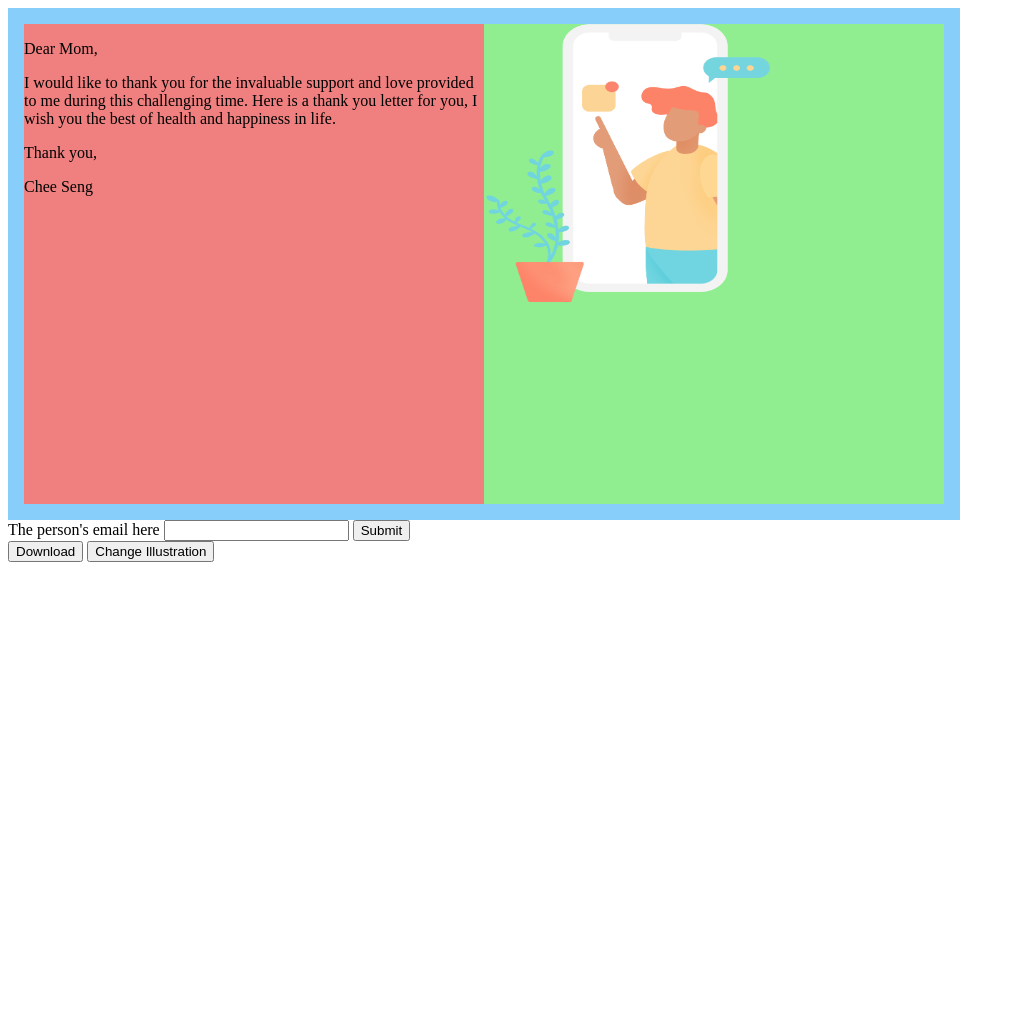
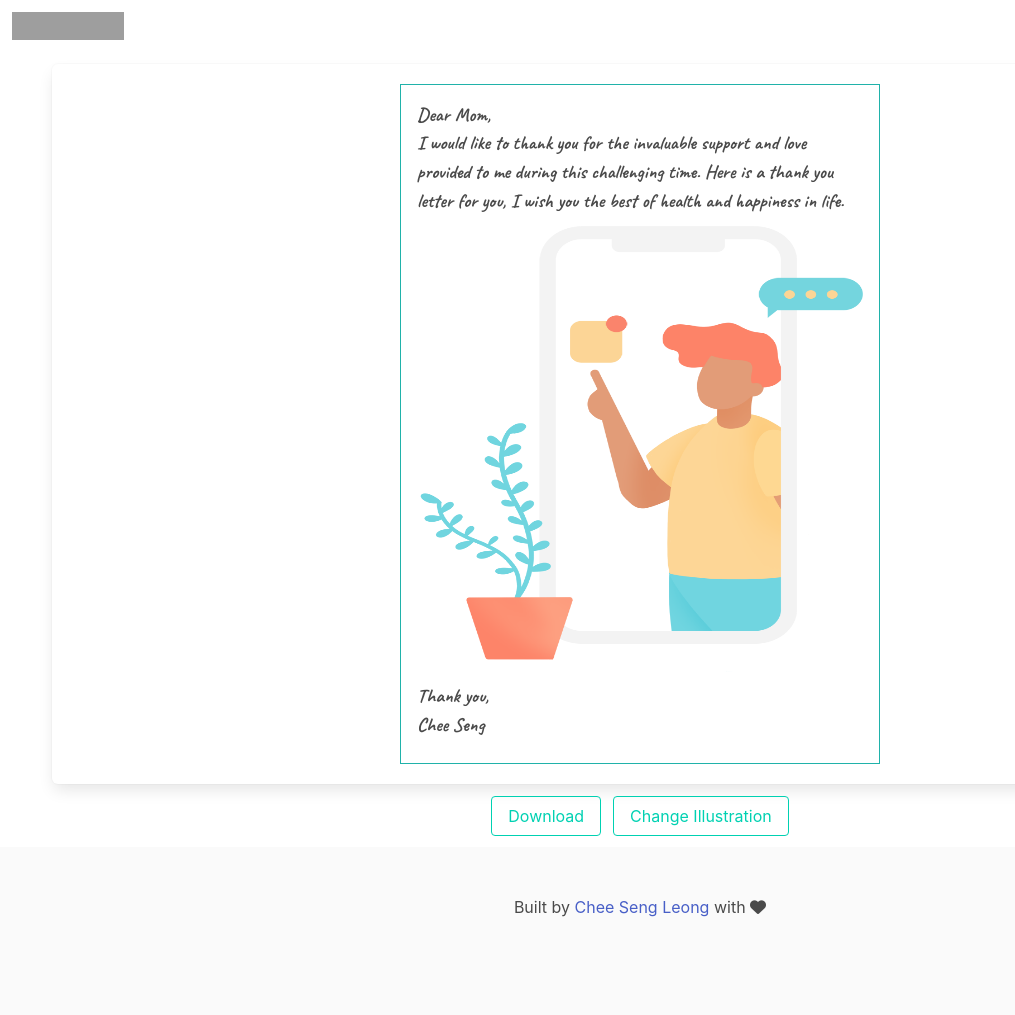
Before and after one commit to csleong98/Letter, a PHP site: page / in a window 1280 px wide. Shown: the whole page, without its empty margins (0-1015 px from the left). Before the commit the page ends 562 px from the top, so only its background shows below. Run offline with PHP 8.4, Linux system fonts and the light colour scheme; some libraries are stand-ins or nearby versions; grey boxes are pictures that could not be loaded.

Commit message:
changed layout

```diff
--- a/index.html
+++ b/index.html
@@ -1,50 +1,107 @@
 <!DOCTYPE html>
 <html lang="en">
+
 <head>
     <meta charset="UTF-8">
     <meta name="viewport" content="width=device-width, initial-scale=1.0">
     <title>Letter</title>
     <link rel="stylesheet" href="style.css">
+    <link rel="stylesheet" href="https://cdnjs.cloudflare.com/ajax/libs/bulma/0.8.2/css/bulma.min.css">
+    <script src="https://kit.fontawesome.com/4bd64ac082.js" crossorigin="anonymous"></script>
+
 </head>
+
 <body>
-    <div id="postcard">
-        <div id="postcard-textarea">
-            <p contenteditable="true">Dear Mom,</p>
-            <p contenteditable="true">I would like to thank you for the invaluable support and love provided to me during this challenging time. Here is a thank you letter for you, I wish you the best of health and happiness in life.</p>
-            <p contenteditable="true">Thank you,</p>
-            <p contenteditable="true">Chee Seng</p>
+    <nav class="navbar" role="navigation" aria-label="main navigation">
+        <div class="navbar-brand">
+            <a class="navbar-item" href="https://bulma.io">
+                <img src="https://bulma.io/images/bulma-logo.png"
+                    alt="Bulma: Free, open source, and modern CSS framework based on Flexbox" width="112" height="28">
+            </a>
+
+            <a role="button" class="navbar-burger" aria-label="menu" aria-expanded="false">
+                <span aria-hidden="true"></span>
+                <span aria-hidden="true"></span>
+                <span aria-hidden="true"></span>
+            </a>
         </div>
-        <div id="postcard-image-area">
-            <img id="postcard-image" src="assets/png/sample1.png" alt="">
+    </nav>
+
+    <div class="container is-widescreen">
+        <div class="columns is-centered is-mobile box" style="margin-top: 1%;">
+            <div id="postcard">
+                <div id="postcard-textarea-top">
+                    <p class="postcard-text" contenteditable="true">Dear Mom,</p>
+                    <p class="postcard-text" contenteditable="true">I would like to thank you for the invaluable support and love provided to
+                        me
+                        during this challenging time. Here is a thank you letter for you, I wish you the best of health
+                        and
+                        happiness in life.</p>
+                </div>
+                <div id="postcard-image-area">
+                    <figure id="img-figure" class="image is-1by1" style="margin: 10px 0 10px 0;">
+                        <img id="postcard-image" src="assets/png/sample1.png" alt="">
+                    </figure>
+                </div>
+                <div id="postcard-textarea-bottom">
+                    <p class="postcard-text" contenteditable="true">Thank you,</p>
+                    <p class="postcard-text" contenteditable="true">Chee Seng</p>
+                </div>
+            </div>
+        </div>
+
+        <div class="columns is-centered is-mobile" style="margin-top: 1%; margin-bottom: 1%;">
+            <div class="field is-grouped">
+                <p class="control">
+                    <button class="button is-primary is-outlined" id="download">Download</button>
+                </p>
+                <p class="control">
+                    <button class="button is-primary is-outlined" id="change-illustration">Change Illustration</button>
+                </p>
+            </div>
         </div>
     </div>
 
-    <form class="mail" method="post" action="">
-        <label for="email">The person's email here</label>
-        <input type="email" name="email">
-        <input id="send-letter"  type="submit" name="submit">
-    </form>
+    <footer class="footer">
+        <div class="content has-text-centered">
+            <p>
+              Built by <a href="https://csleong.me">Chee Seng Leong</a> with <i class="fas fa-heart"></i>
+            </p>
+          </div>
+    </footer>
 
-    <button id="download">Download</button>
-    <button id="change-illustration">Change Illustration</button>
+    <div id="illustration-modal" class="modal">
+        <!-- <span class="close">&times;</span> -->
+        <div class="modal-background"></div>
+        <div class="modal-card">
+            <header class="modal-card-head">
+                <p class="modal-card-title">Change Illustration</p>
+                <button class="delete" aria-label="close"></button>
+            </header>
 
-    <div id="illustration-modal">
-        <span class="close">&times;</span>
+            <section class="modal-card-body columns is-multiline">
+                <input type="image" id="image1" class="column is-half illustration-image card" src="assets/png/sample1.png"
+                    onclick="getImageSource(this.src)">
+                <input type="image" id="image2" class="column is-half illustration-image card" src="assets/png/sample2.png"
+                    onclick="getImageSource(this.src)">
+                <input type="image" id="image3" class="column is-half illustration-image card" src="assets/png/sample3.png"
+                    onclick="getImageSource(this.src)">
+                <input type="image" id="image4" class="column is-half illustration-image card" src="assets/png/sample4.png"
+                    onclick="getImageSource(this.src)">
+                <input type="image" id="image5" class="column is-half illustration-image card" src="assets/png/sample5.png"
+                    onclick="getImageSource(this.src)">
+            </section>
 
-        <div class="modal-content">
-            <input type="image" id="image1" class="illustration-image" src="assets/png/sample1.png" onclick="getImageSource(this.src)">
-            <input type="image" id="image2" class="illustration-image" src="assets/png/sample2.png" onclick="getImageSource(this.src)">
-            <input type="image" id="image3" class="illustration-image" src="assets/png/sample3.png" onclick="getImageSource(this.src)">
-            <input type="image" id="image4" class="illustration-image" src="assets/png/sample4.png" onclick="getImageSource(this.src)">
-            <input type="image" id="image5" class="illustration-image" src="assets/png/sample5.png" onclick="getImageSource(this.src)">
+            <footer class="modal-card-foot">
+                <input class="button" type="button" name="back" value="Back">
+                <input type="button" name="use-this-illustraion" id="confirm-illustration" class="button"
+                    value="Use this Illustration" onclick="changeImage()">
+            </footer>
         </div>
-        <input type="button" name="back" value="back">
-        <input type="button" name="use-this-illustraion" id="confirm-illustration" class="button" value="Use this Illustration" onclick="changeImage()">
     </div>
 
-<script src="js/main.js"></script>
-<script src="https://html2canvas.hertzen.com/dist/html2canvas.min.js"></script>
+    <script src="js/main.js"></script>
+    <script src="https://html2canvas.hertzen.com/dist/html2canvas.min.js"></script>
+</body>
 
-</script>
-</body>
 </html>
--- a/js/main.js
+++ b/js/main.js
@@ -2,11 +2,10 @@
 
 var modal = document.getElementById("illustration-modal");
 var changeIllustration = document.getElementById("change-illustration");
-var close = document.getElementsByClassName("close")[0];
+var close = document.getElementsByClassName("delete")[0];
 var defaultIllustration = document.getElementById("postcard-image").src;
 var selectedIllustration = document.getElementsByClassName("illustration-image")[0].src;
-var confirmButton = document.getElementById("confirm-illustration")
-
+var confirmButton = document.getElementById("confirm-illustration");
 changeIllustration.onclick = function() {
     modal.style.display = "block";
 }
@@ -51,7 +50,7 @@ function changeImage() {
     img.src = defaultIllustration;
 
     //replace original img element with new img element
-    document.getElementById("postcard-image-area").replaceChild(img, originalIllustration);
+    document.getElementById("img-figure").replaceChild(img, originalIllustration);
 
 }
 
--- a/style.css
+++ b/style.css
@@ -1,66 +1,42 @@
-.postcard-inner {
+@import url('https://fonts.googleapis.com/css2?family=Caveat:wght@400;700&display=swap');
+
+/* .postcard-inner {
     background-color: lightslategrey;
 }
 
-#postcard-textarea {
+#postcard-textarea-top {
     background-color: lightcoral;
 }
 
 #postcard-image-area {
     background-color: lightgreen;
+} */
+
+
+#postcard {
+    border: solid 1px lightseagreen;
+    width: 480px;
+    height: 680px;
+    background-color: white;
+    display: grid;
+    padding: 16px;
+    grid-template-rows: 1fr 3fr 1fr;
+    font-family: 'Caveat', cursive;
+    font-weight: 700;
 }
 
-#postcard-image {
-    width: 286px;
-    height: 286px;
+.postcard-text {
+    font-size: larger;
 }
 
-#postcard {
-    width: 920px;
-    height: 480px;
-    background-color: lightskyblue;
-    display: grid;
-    padding: 16px;
-    grid-template-columns: 1fr 1fr;
-}
-
-#illustration-modal {
-    display: none; /* Hidden by default */
-    position: fixed; /* Stay in place */
-    z-index: 1; /* Sit on top */
-    padding: 24px; /* Location of the box */
-    left: 0;
-    top: 0;
-    width: 80%; /* Full width */
-    overflow: auto; /* Enable scroll if needed */
-    background-color: rgb(0,0,0); /* Fallback color */
-    background-color: rgba(0,0,0,0.4); /* Black w/ opacity */
-}
-
-.illustration-image {
-    width: 250px;
-    height: 250px;
-    border: 2px solid black;
-    border-radius: 15px;
+.postcard-text:focus {
+    outline-style: dashed;
+    outline-color: lightseagreen;
+    outline-width: 2px;
 }
 
 .modal-content {
     display: grid;
     grid-template-columns: 1fr 1fr 1fr;
     grid-template-rows: 1fr 1fr;
-    justify-items: center;
 }
-
-.close {
-    color: #aaaaaa;
-    float: right;
-    font-size: 28px;
-    font-weight: bold;
-}
-
-.close:hover,
-.close:focus {
-  color: #000;
-  text-decoration: none;
-  cursor: pointer;
-}
```
Also changed, not shown: assets/png/._sample1.png.
